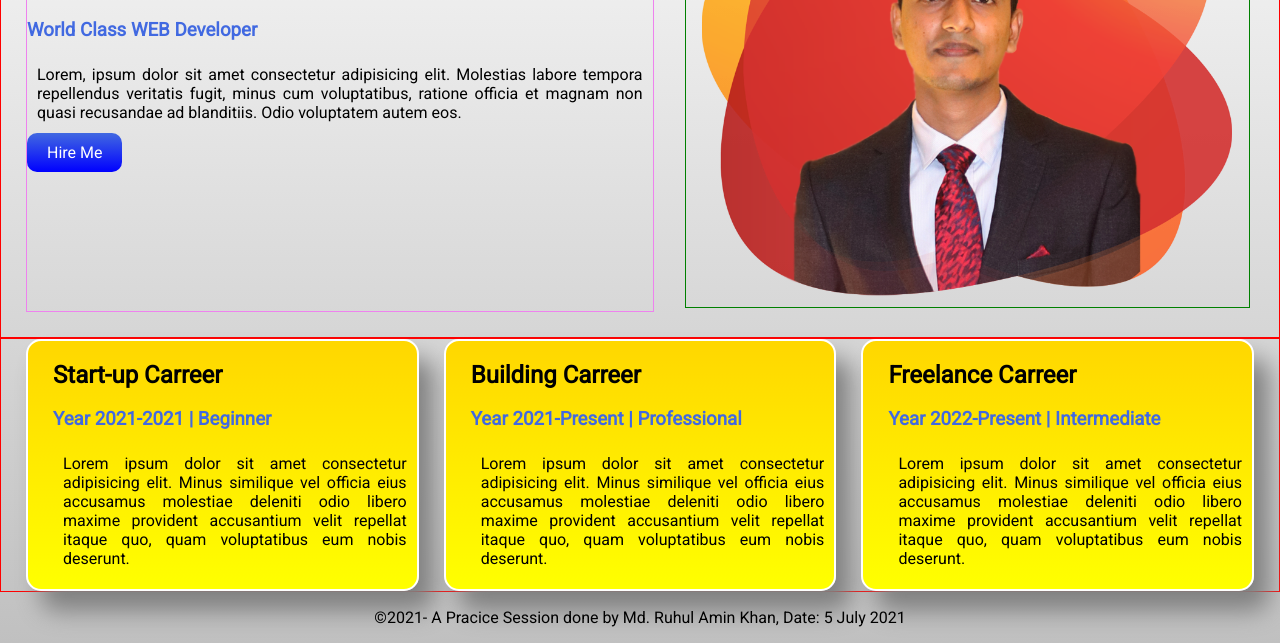
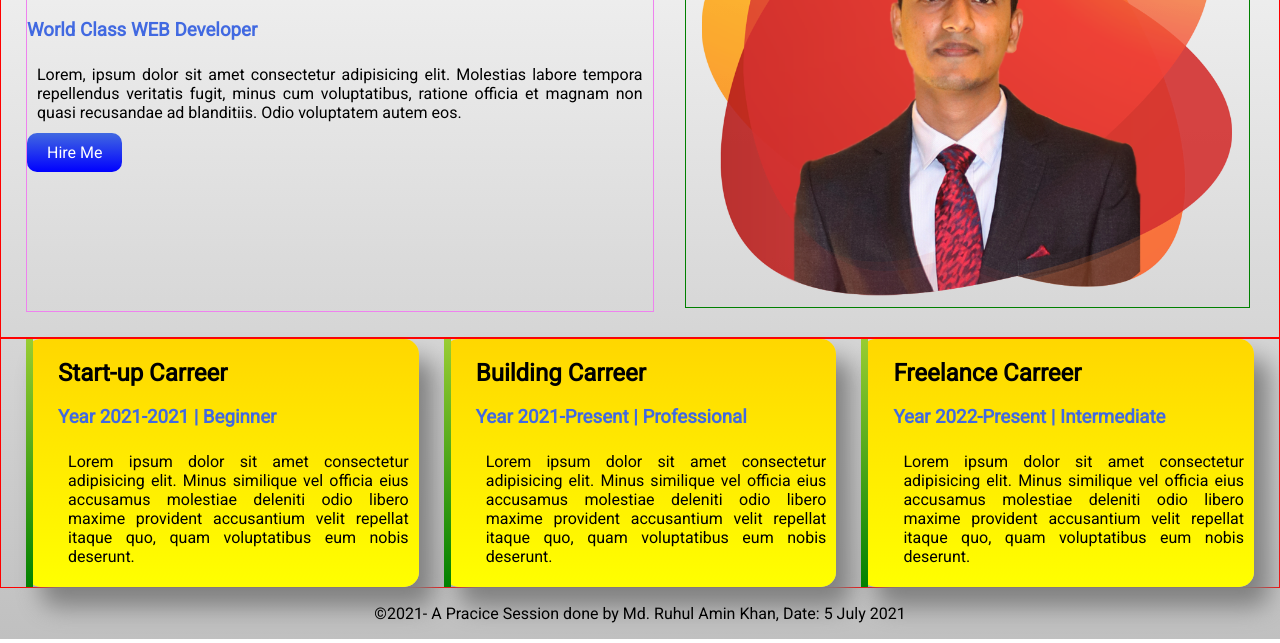
Before and after one commit to ruhul-7451/practice-portfolio, a plain HTML site: page index.html in a window 1280 px wide. Shown: the part 252-895 px from the top of the page. Drawn offline with Linux system fonts and the light colour scheme.

Commit message:
box slice attached

```diff
--- a/index.html
+++ b/index.html
@@ -41,7 +41,7 @@
 
     </section>
     <section class="display-flex">
-        <div class="seperate-box">
+        <div class="seperate-box box-slice">
             <h2>Start-up Carreer</h2>
             <h3 class="blue-text">Year 2021-2021 | Beginner</h3>
             <p class="text-deco">Lorem ipsum dolor sit amet consectetur adipisicing elit. Minus similique vel officia
@@ -49,7 +49,7 @@
                 molestiae deleniti odio libero maxime provident accusantium velit repellat itaque quo, quam voluptatibus
                 eum nobis deserunt.</p>
         </div>
-        <div class="seperate-box">
+        <div class="seperate-box box-slice">
             <h2>Building Carreer</h2>
             <h3 class="blue-text">Year 2021-Present | Professional</h3>
             <p class="text-deco">Lorem ipsum dolor sit amet consectetur adipisicing elit. Minus similique vel officia
@@ -57,7 +57,7 @@
                 molestiae deleniti odio libero maxime provident accusantium velit repellat itaque quo, quam voluptatibus
                 eum nobis deserunt.</p>
         </div>
-        <div class="seperate-box">
+        <div class="seperate-box box-slice">
             <h2>Freelance Carreer</h2>
             <h3 class="blue-text">Year 2022-Present | Intermediate</h3>
             <p class="text-deco">Lorem ipsum dolor sit amet consectetur adipisicing elit. Minus similique vel officia
--- a/style.css
+++ b/style.css
@@ -48,12 +48,16 @@ body{
 }
 .seperate-box{
     background-image: linear-gradient(gold, yellow);
-    border: white solid 2px;
     border-radius: 15px;
     box-shadow:  15px 20px 25px grey;
     margin-right: 2%;
     padding-left: 2%;
 }
+.box-slice{
+    border-left: 7px solid;
+    border-image: linear-gradient(yellowgreen, green);
+    border-image-slice: 2;
+}
 footer p{
     text-align: center;
 }
```
